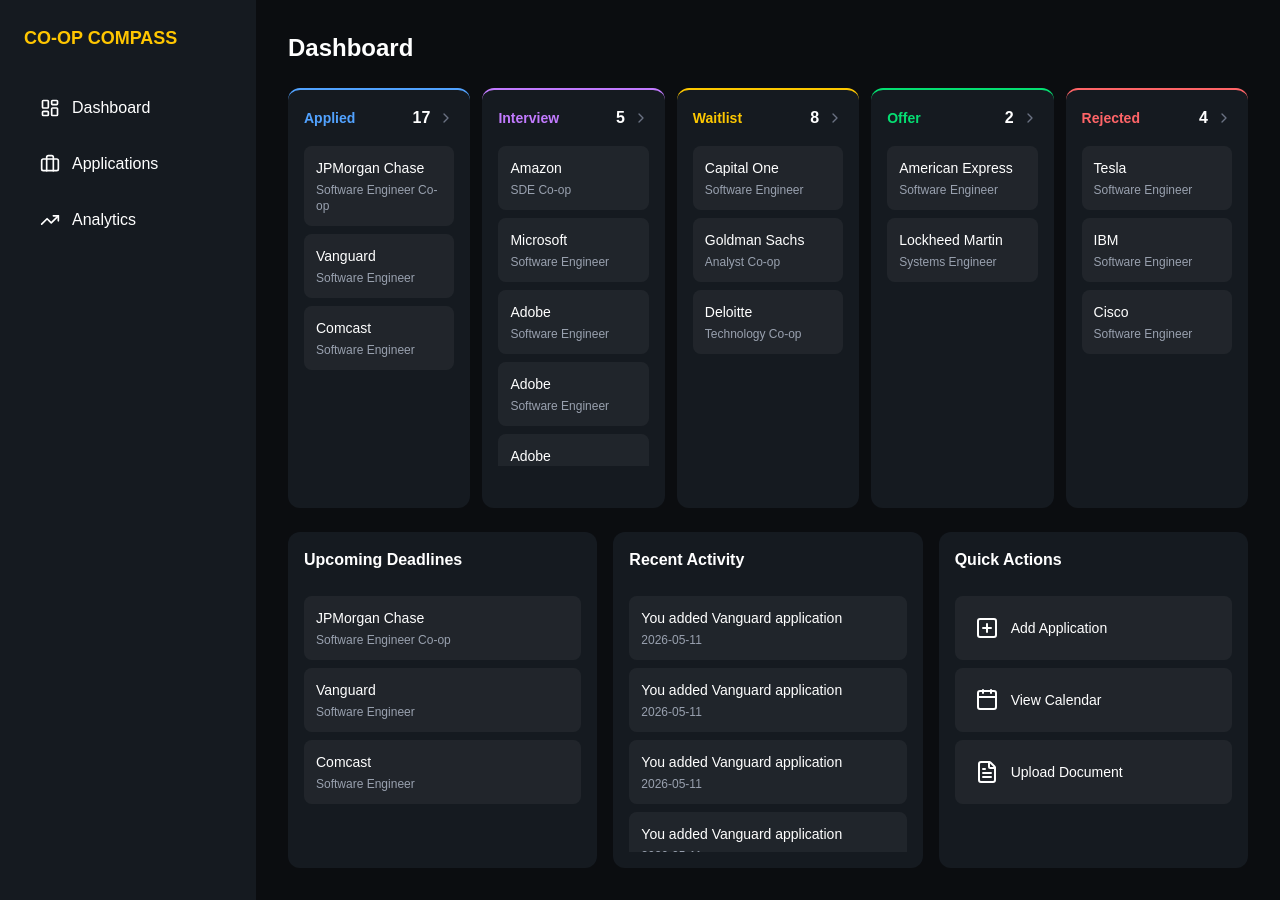
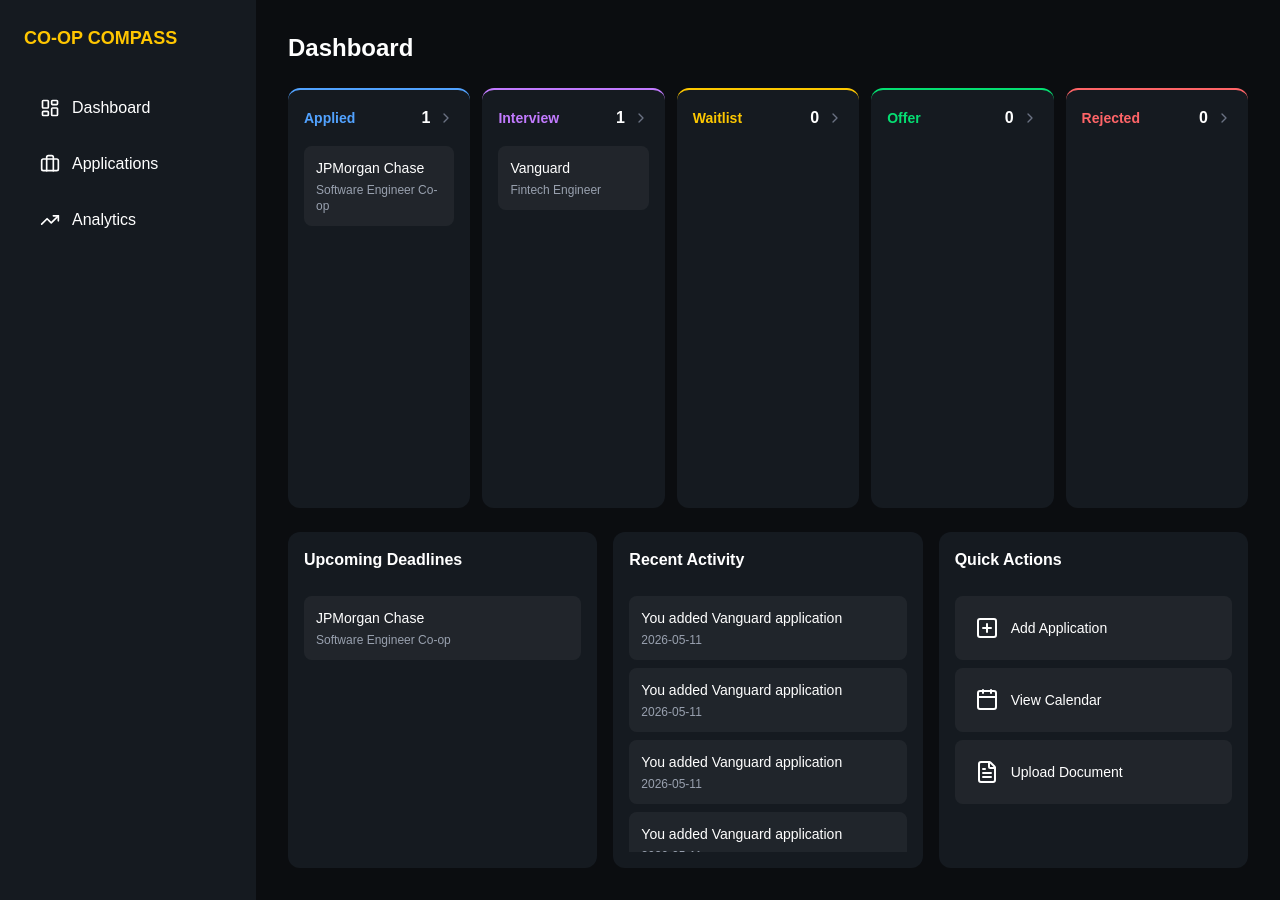
Before and after one commit to gareev-bulat/Co-Op-Compass, a Next.js app: page /dashboard in a window 1280 px wide. Built offline with nearby package versions, Linux system fonts and the light colour scheme.

Commit message:
feat: dashboard page with jobs pipeline, upcoming deadlines, activity, quick actions

```diff
--- a/src/app/(dashboard)/dashboard/page.tsx
+++ b/src/app/(dashboard)/dashboard/page.tsx
@@ -1,92 +1,9 @@
 import { ActivityEntry } from "@/app/components/activityEntry";
 import { PositionEntry } from "@/app/components/positionEntry";
 import { QuickAction } from "@/app/components/quickAction";
+import { ApplicationStatus } from "@/app/data/dataTypes";
+import { applications, companies } from "@/app/data/mockedSupabaseData";
 import { ChevronRight, SquarePlus, Calendar, FileText } from "lucide-react";
-
-
-const data = [
-  {
-    label: "Applied",
-    value: 17,
-    color: "text-blue-400",
-    border: "border-blue-400",
-    companies: [
-      {
-        position_id: "1",
-        name: "JPMorgan Chase",
-        position: "Software Engineer Co-op",
-      },
-      { position_id: "2", name: "Vanguard", position: "Software Engineer" },
-      { position_id: "3", name: "Comcast", position: "Software Engineer" },
-    ],
-  },
-  {
-    label: "Interview",
-    value: 5,
-    color: "text-purple-400",
-    border: "border-purple-400",
-    companies: [
-      { position_id: "7", name: "Amazon", position: "SDE Co-op" },
-      { position_id: "8", name: "Microsoft", position: "Software Engineer" },
-      { position_id: "9", name: "Adobe", position: "Software Engineer" },
-      { position_id: "30", name: "Adobe", position: "Software Engineer" },
-      { position_id: "31", name: "Adobe", position: "Software Engineer" },
-      { position_id: "32", name: "Adobe", position: "Software Engineer" },
-    ],
-  },
-  {
-    label: "Waitlist",
-    value: 8,
-    color: "text-yellow-400",
-    border: "border-yellow-400",
-    companies: [
-      { position_id: "4", name: "Capital One", position: "Software Engineer" },
-      { position_id: "5", name: "Goldman Sachs", position: "Analyst Co-op" },
-      { position_id: "6", name: "Deloitte", position: "Technology Co-op" },
-    ],
-  },
-  {
-    label: "Offer",
-    value: 2,
-    color: "text-green-400",
-    border: "border-green-400",
-    companies: [
-      {
-        position_id: "10",
-        name: "American Express",
-        position: "Software Engineer",
-      },
-      {
-        position_id: "11",
-        name: "Lockheed Martin",
-        position: "Systems Engineer",
-      },
-    ],
-  },
-  {
-    label: "Rejected",
-    value: 4,
-    color: "text-red-400",
-    border: "border-red-400",
-    companies: [
-      { position_id: "12", name: "Tesla", position: "Software Engineer" },
-      { position_id: "13", name: "IBM", position: "Software Engineer" },
-      { position_id: "14", name: "Cisco", position: "Software Engineer" },
-    ],
-  },
-];
-
-const upcoming_deadlines_data = {
-    companies: [
-      {
-        position_id: "1",
-        name: "JPMorgan Chase",
-        position: "Software Engineer Co-op",
-      },
-      { position_id: "2", name: "Vanguard", position: "Software Engineer" },
-      { position_id: "3", name: "Comcast", position: "Software Engineer" },
-    ],
-}
 
 //5 past activities
 const recent_activity = {
@@ -120,10 +37,39 @@
       position_id: "5",
       label: "You added Vanguard application",
       time: "2026-05-11",
-        }
-    ]
+    },
+  ],
+};
 
-}
+const statusConfig = {
+  Applied: { color: "text-blue-400", border: "border-blue-400" },
+  Interview: { color: "text-purple-400", border: "border-purple-400" },
+  Waitlist: { color: "text-yellow-400", border: "border-yellow-400" },
+  Offer: { color: "text-green-400", border: "border-green-400" },
+  Rejected: { color: "text-red-400", border: "border-red-400" },
+};
+
+const columns = (
+  [
+    "Applied",
+    "Interview",
+    "Waitlist",
+    "Offer",
+    "Rejected",
+  ] as ApplicationStatus[]
+).map((status) => ({
+  label: status,
+  color: statusConfig[status].color,
+  border: statusConfig[status].border,
+  companies: applications
+    .filter((app) => app.status === status)
+    .map((app) => ({
+      position_id: app.id,
+      name: companies.find((c) => c.id === app.companyId)?.name ?? "Unknown",
+      position: app.roleTitle,
+    })),
+  value: applications.filter((app) => app.status === status).length,
+}));
 
 export default function DashboardPage() {
   return (
@@ -132,7 +78,7 @@
 
       {/* Pipeline */}
       <div className="grid grid-cols-5 gap-3">
-        {data.map((column) => (
+        {columns.map((column) => (
           <div
             key={column.label}
             className={`bg-brand-dark rounded-xl p-4 border-t-2 min-h-105 ${column.border}`}
@@ -152,7 +98,6 @@
             <div className="flex flex-col gap-2 max-h-80 overflow-y-auto">
               {column.companies.map((company) => (
                 <PositionEntry key={company.position_id} company={company} />
-
               ))}
             </div>
           </div>
@@ -164,10 +109,20 @@
           <h1 className="text-1xl font-bold mb-6">Upcoming Deadlines</h1>
 
           <div className="flex flex-col gap-2 max-h-64 overflow-y-auto">
-                    {upcoming_deadlines_data.companies.map((company) => (
-                        <PositionEntry key={company.position_id} company={company} />
-                    ))
-                    }
+            {applications
+              .filter((app) => app.deadline)
+              .map((app) => (
+                <PositionEntry
+                  key={app.id}
+                  company={{
+                    position_id: app.id,
+                    name:
+                      companies.find((c) => c.id === app.companyId)?.name ??
+                      "Unknown",
+                    position: app.roleTitle,
+                  }}
+                />
+              ))}
           </div>
         </div>
         <div className="bg-brand-dark rounded-xl p-4">
@@ -176,8 +131,7 @@
           <div className="flex flex-col gap-2 max-h-64 overflow-y-auto">
             {recent_activity.actions.map((action) => (
               <ActivityEntry key={action.position_id} action={action} />
-                ))
-                }
+            ))}
           </div>
         </div>
         <div className="bg-brand-dark rounded-xl p-4">
@@ -189,7 +143,6 @@
           </div>
         </div>
       </div>
-
     </div>
   );
 }
--- /dev/null
+++ b/src/app/data/dataTypes.tsx
@@ -0,0 +1,24 @@
+export type ApplicationStatus =
+  | "Applied"
+  | "Interview"
+  | "Waitlist"
+  | "Offer"
+  | "Rejected";
+
+export type Company = {
+  id: string;
+  name: string;
+  location?: string;
+  website?: string;
+};
+
+export type Application = {
+  id: string;
+  companyId: string;
+  roleTitle: string;
+  status: ApplicationStatus;
+  deadline?: string;
+  link?: string;
+  notes?: string;
+  jobDescription?: string;
+};
--- /dev/null
+++ b/src/app/data/mockedSupabaseData.tsx
@@ -0,0 +1,23 @@
+import { Company, Application } from "./dataTypes";
+
+export const companies: Company[] = [
+    { id: "1", name: "JPMorgan Chase", location: "New York, NY" },
+    { id: "2", name: "Vanguard", location: "Malvern, PA" },
+]
+
+
+export const applications: Application[] = [
+  {
+    id: "1",
+    companyId: "1",
+    roleTitle: "Software Engineer Co-op",
+    status: "Applied",
+    deadline: "2026-05-15",
+  },
+  {
+    id: "2",
+    companyId: "2",
+    roleTitle: "Fintech Engineer",
+    status: "Interview",
+  },
+];
```
Lines whose indentation alone changed are shown as unchanged.
